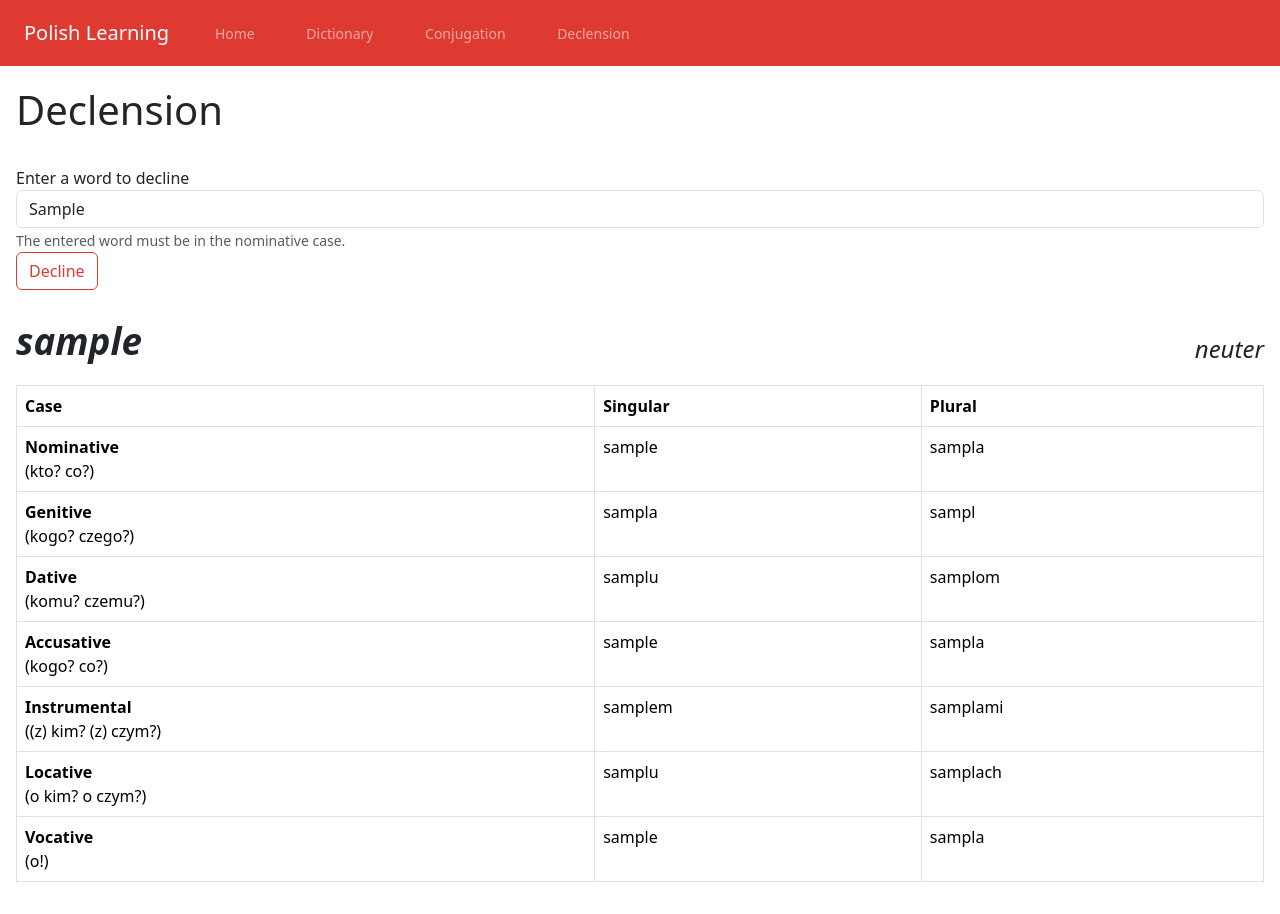
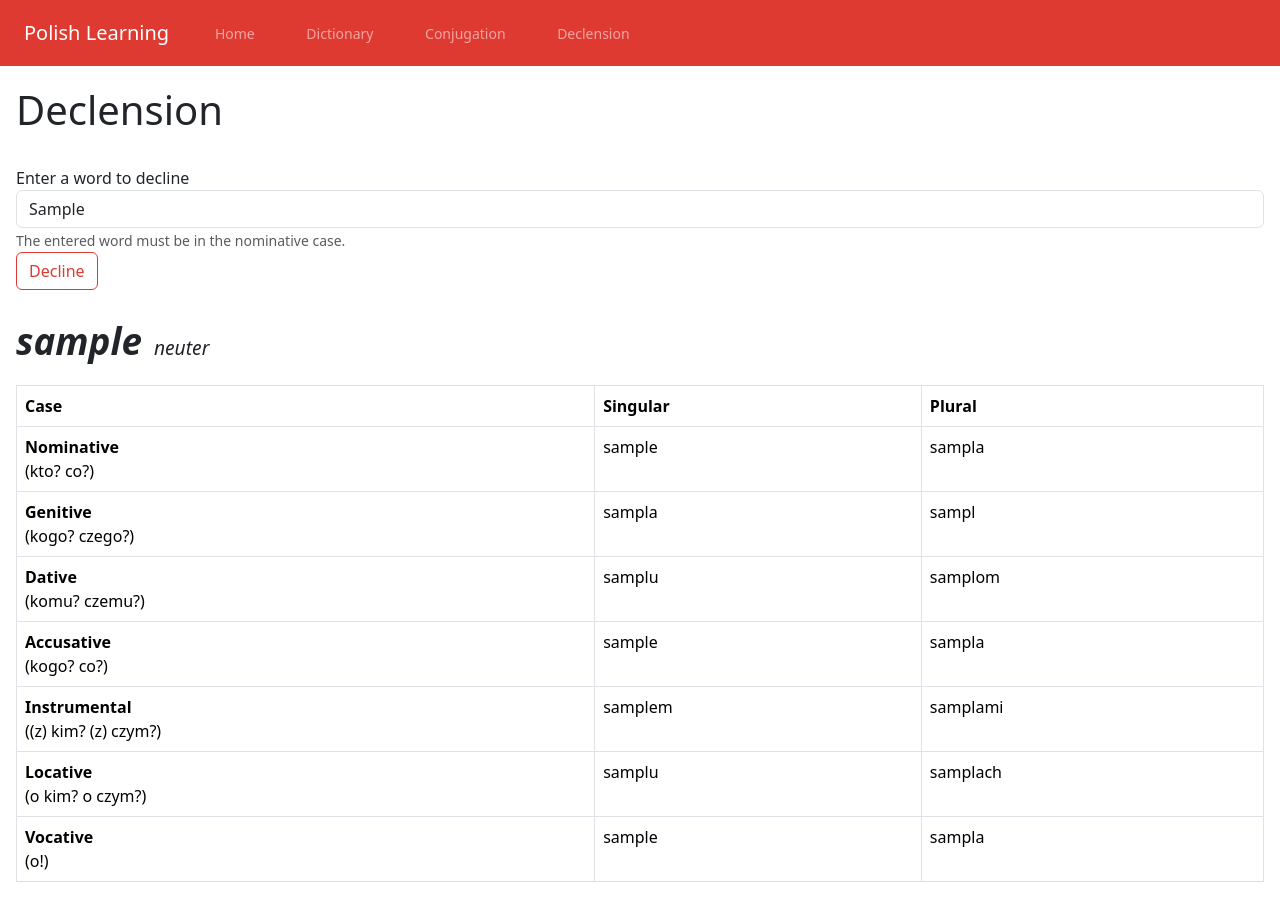
Before and after one commit to kenichisutan/polish-learning, a React (Create React App) app: page /declension in a window 1280 px wide. Both pictures are taken after typing "Sample" into the empty fields and a click on the button "Decline". Built offline with nearby package versions, Linux system fonts and the light colour scheme.

Commit message:
Moved common styling together

```diff
--- a/src/components/Declension.js
+++ b/src/components/Declension.js
@@ -38,7 +38,7 @@ const Declension = () => {
                 <div>
                     <div className="word-container">
                         <p className="active-word">{word}</p>
-                        <em className="gender-text">{gender}</em>
+                        <em className="description-text">{gender}</em>
                     </div>
                     <div>
                         <DeclensionTable declension={selectedDeclension} />
--- a/src/styles/App.css
+++ b/src/styles/App.css
@@ -10,3 +10,17 @@ body {
 .page-content {
     padding: 1rem;
 }
+
+.active-word {
+    font-weight: bold;
+    font-style: italic;
+    font-size: 2.3rem;
+}
+
+.description-text {
+    font-style: italic;
+    font-size: 1.2rem;
+    margin-top: 20px;
+    margin-left: 12px;
+    margin-right: -2px;
+}
--- a/src/styles/Declension.css
+++ b/src/styles/Declension.css
@@ -7,20 +7,7 @@
     padding: 24px;
 }
 
-.active-word {
-    font-weight: bold;
-    font-style: italic;
-    font-size: 2.3rem;
-}
-
-.gender-text {
-    font-style: italic;
-    font-size: 1.5rem;
-    margin-top: 17px;
-}
-
 .word-container {
     display: inline-flex;
-    justify-content: space-between;
     width: 100%;
 }
```
